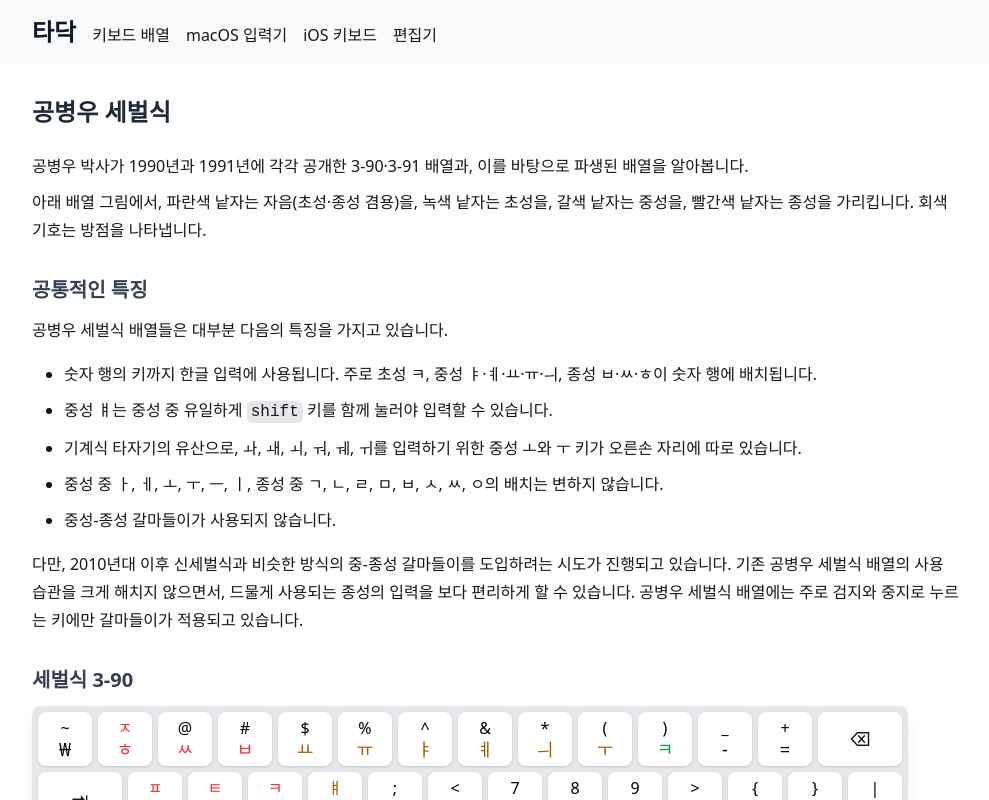
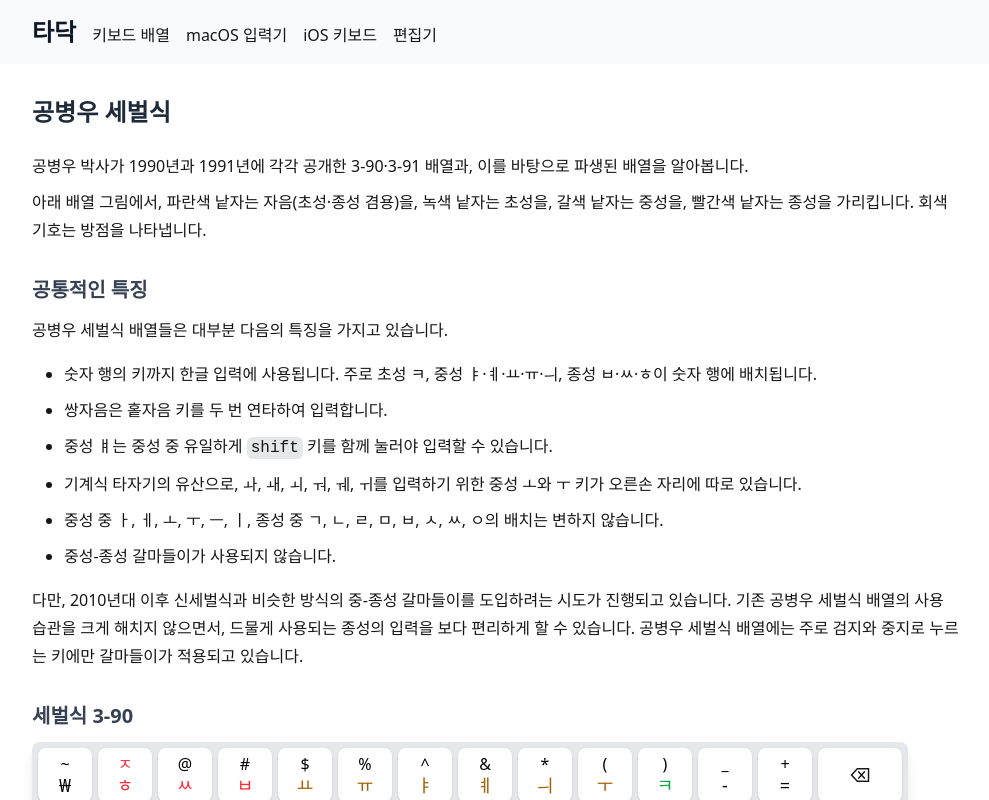
Before and after one commit to KangWH/tadak-docs, a Next.js app: page /docs/layouts/threeset/kong in a window 1280 px wide. Shown: the top 800 px of the page, without its empty margins (144-1133 px from the left). Built offline with nearby package versions, Linux system fonts and the light colour scheme; a web font is replaced by a local one.

Commit message:
공병우 세벌식 설명 추가

```diff
--- a/app/docs/layouts/threeset/kong/page.tsx
+++ b/app/docs/layouts/threeset/kong/page.tsx
@@ -12,6 +12,7 @@
       <p>공병우 세벌식 배열들은 대부분 다음의 특징을 가지고 있습니다.</p>
       <ul>
         <li>숫자 행의 키까지 한글 입력에 사용됩니다. 주로 초성 ㅋ, 중성 ㅑ·ㅖ·ㅛ·ㅠ·ㅢ, 종성 ㅂ·ㅆ·ㅎ이 숫자 행에 배치됩니다.</li>
+        <li>쌍자음은 홑자음 키를 두 번 연타하여 입력합니다.</li>
         <li>중성 ㅒ는 중성 중 유일하게 <code>shift</code>&nbsp;키를 함께 눌러야 입력할 수 있습니다.</li>
         <li>기계식 타자기의 유산으로, ㅘ, ㅙ, ㅚ, ㅝ, ㅞ, ㅟ를 입력하기 위한 중성 ㅗ와 ㅜ 키가 오른손 자리에 따로 있습니다.</li>
         <li>중성 중 ㅏ, ㅔ, ㅗ, ㅜ, ㅡ, ㅣ, 종성 중 ㄱ, ㄴ, ㄹ, ㅁ, ㅂ, ㅅ, ㅆ, ㅇ의 배치는 변하지 않습니다.</li>
```
